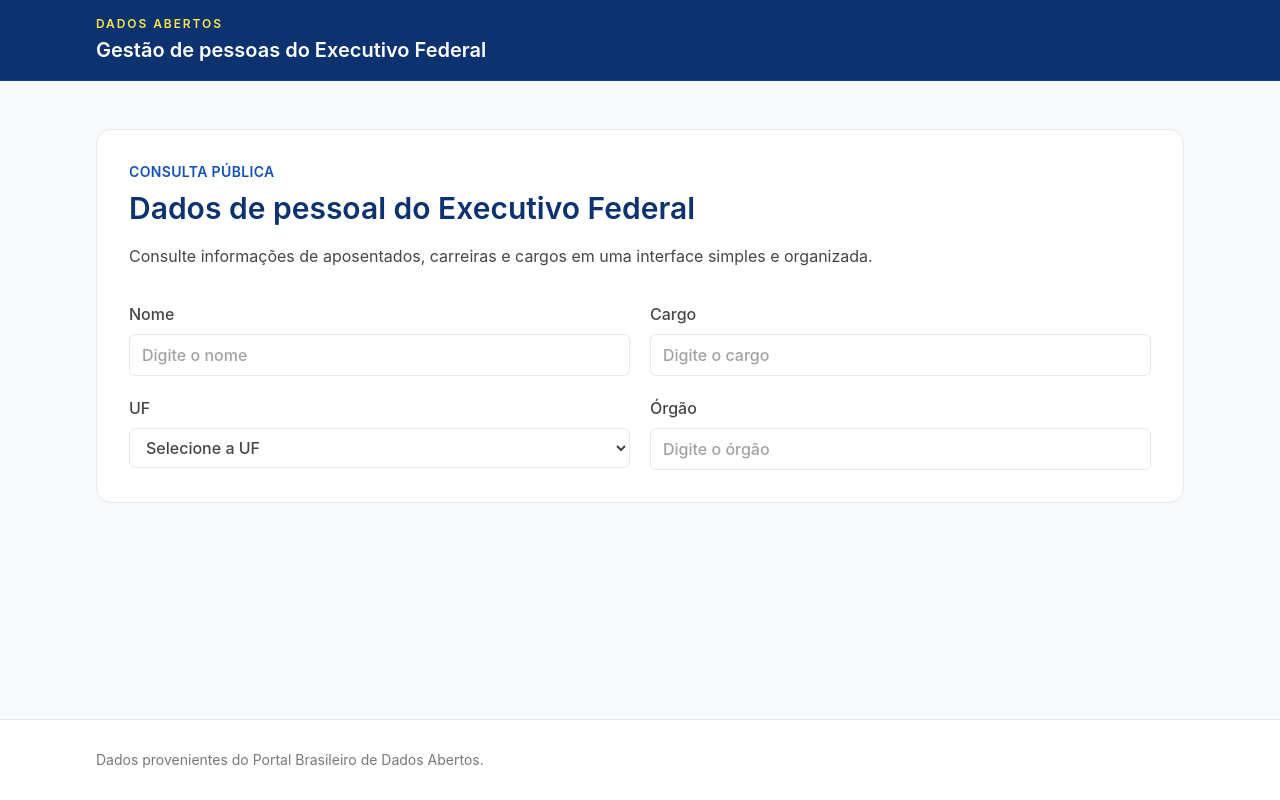
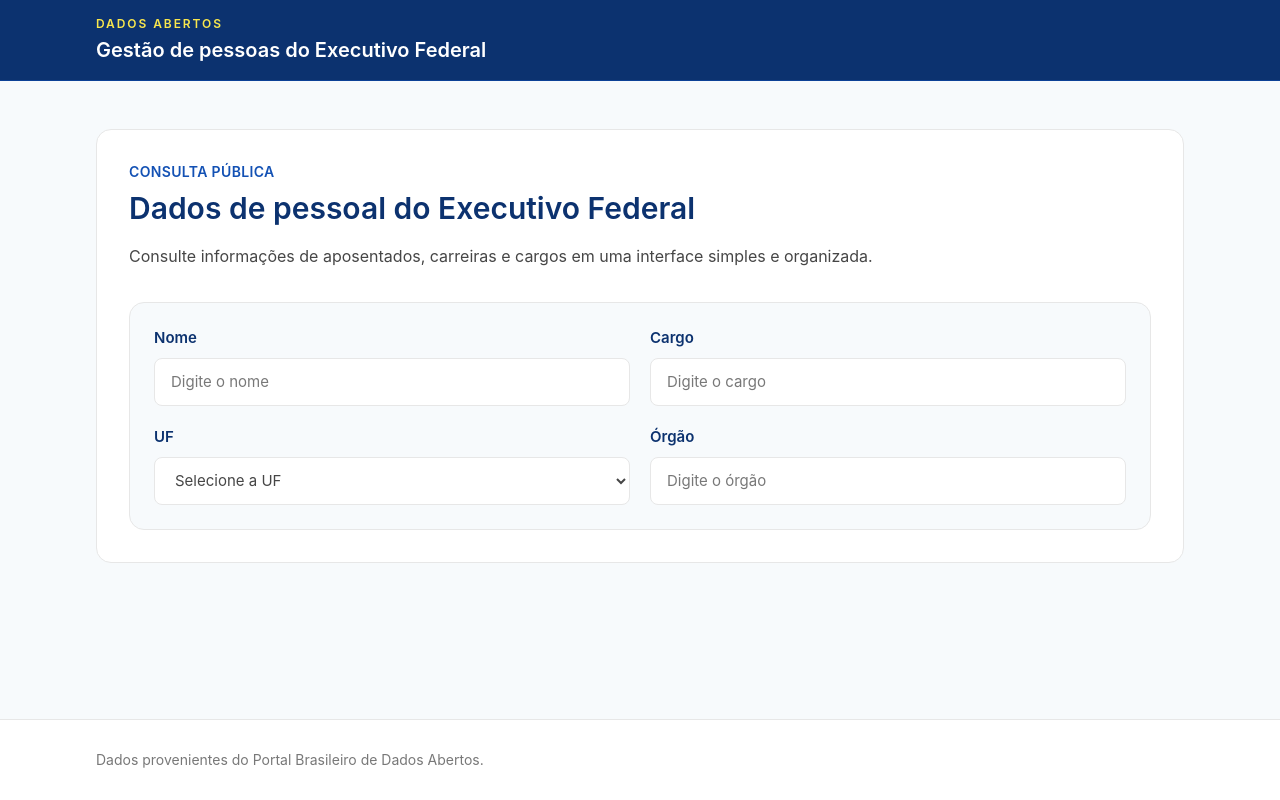
Before and after one commit to marcoscfreitas/spi-ii-3bim, a React (Vite) app in the folder frontend/: page / in a window 1280 px wide. Built offline with nearby package versions, Linux system fonts and the light colour scheme.

Commit message:
PROJ-33 style(frontend): estiliza formulario de busca

```diff
--- a/frontend/src/components/SearchForm.tsx
+++ b/frontend/src/components/SearchForm.tsx
@@ -1,5 +1,7 @@
 const fieldClassName =
-  'mt-2 w-full rounded-md border border-border bg-surface px-3 py-2 text-body'
+  'mt-2 min-h-12 min-w-0 w-full rounded-lg border border-border bg-surface px-4 py-3 text-[15px] font-normal text-body outline-none transition-colors placeholder:text-muted hover:border-disabled focus:border-link focus:ring-2 focus:ring-link/20'
+
+const labelClassName = 'block min-w-0 text-[15px] font-semibold text-primary'
 
 const estados = [
   'AC',
@@ -33,8 +35,11 @@ const estados = [
 
 export function SearchForm() {
   return (
-    <form aria-label="Filtros de busca" className="mt-8 grid gap-5 md:grid-cols-2">
-      <label className="font-medium text-body">
+    <form
+      aria-label="Filtros de busca"
+      className="mt-8 grid min-w-0 gap-5 rounded-panel border border-border bg-canvas p-5 md:grid-cols-2 md:p-6"
+    >
+      <label className={labelClassName}>
         Nome
         <input
           className={fieldClassName}
@@ -44,7 +49,7 @@ export function SearchForm() {
         />
       </label>
 
-      <label className="font-medium text-body">
+      <label className={labelClassName}>
         Cargo
         <input
           className={fieldClassName}
@@ -54,9 +59,13 @@ export function SearchForm() {
         />
       </label>
 
-      <label className="font-medium text-body">
+      <label className={labelClassName}>
         UF
-        <select className={fieldClassName} defaultValue="" name="uf">
+        <select
+          className={`${fieldClassName} cursor-pointer`}
+          defaultValue=""
+          name="uf"
+        >
           <option value="">Selecione a UF</option>
           {estados.map((estado) => (
             <option key={estado} value={estado}>
@@ -66,7 +75,7 @@ export function SearchForm() {
         </select>
       </label>
 
-      <label className="font-medium text-body">
+      <label className={labelClassName}>
         Órgão
         <input
           className={fieldClassName}
```
